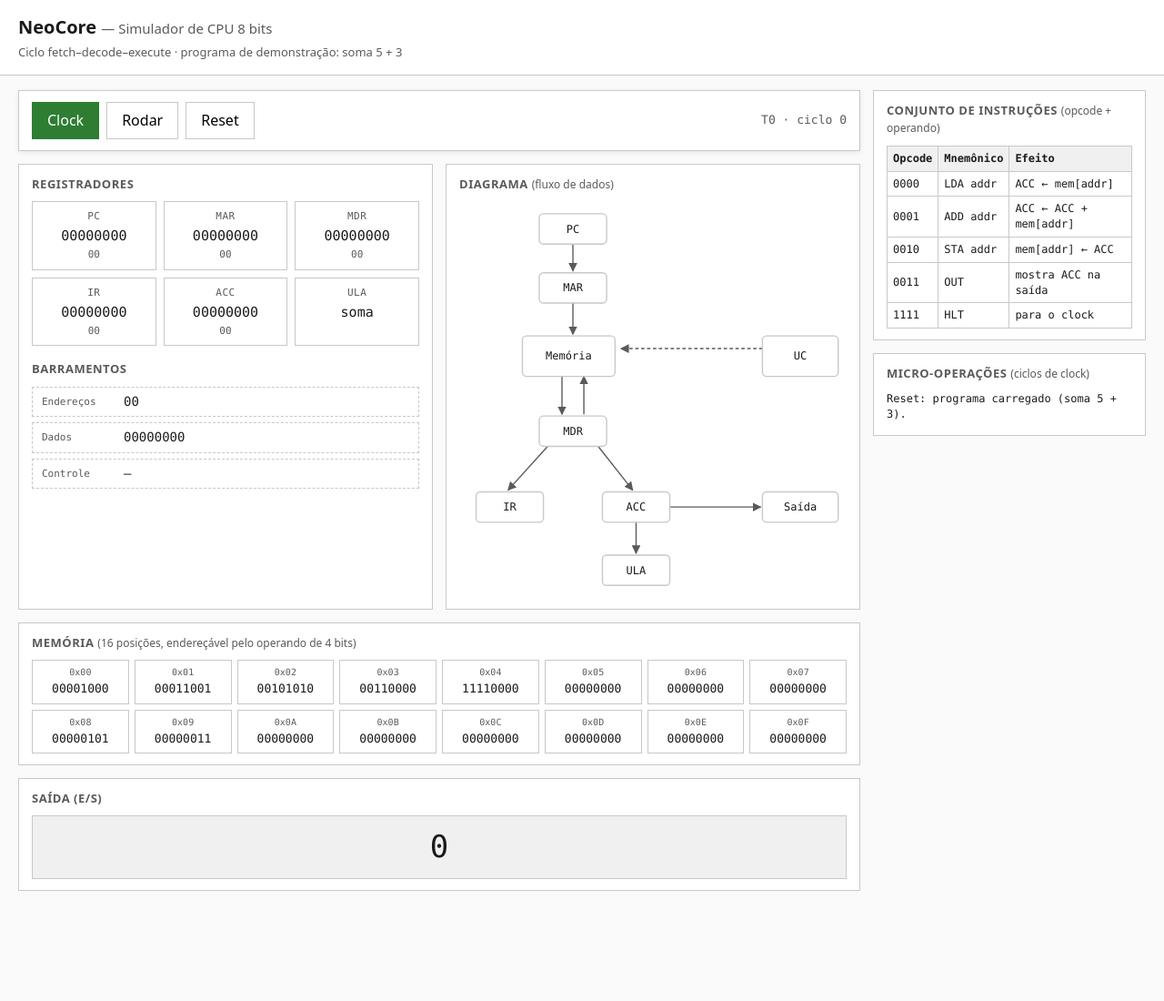
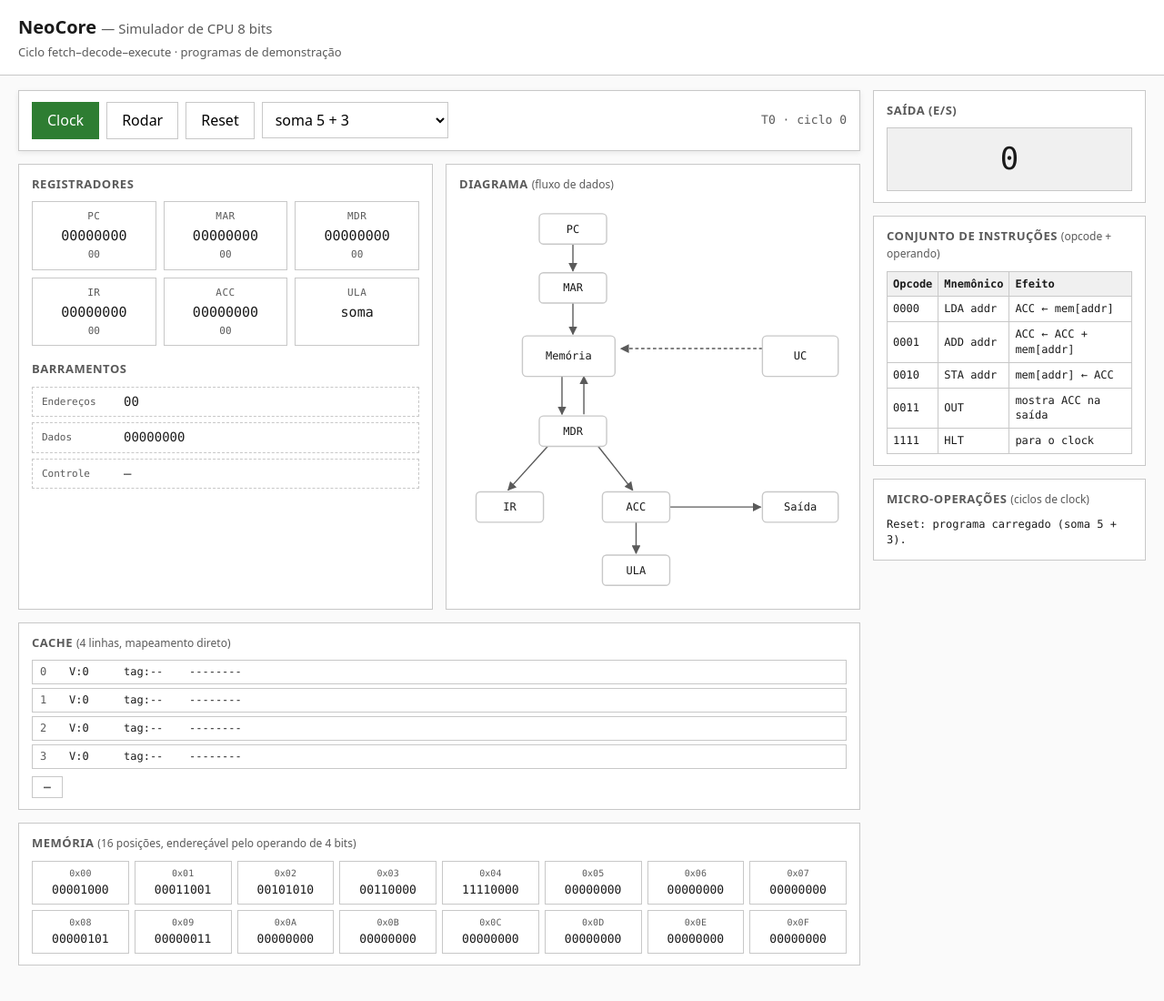
Before and after one commit to acLevi/NeoCore, a plain HTML site: page index.html in a window 1280 px wide. Shown: the whole page at 91% size. Before the commit the page ends 1027 px from the top, so only its background shows below. Drawn offline with Linux system fonts and the light colour scheme.

Commit message:
Cache hit/miss, seletor de programas e saída na barra lateral

```diff
--- a/index.html
+++ b/index.html
@@ -9,7 +9,7 @@
 <body>
   <header>
     <h1>NeoCore <span>— Simulador de CPU 8 bits</span></h1>
-    <p class="subtitulo">Ciclo fetch–decode–execute · programa de demonstração: soma 5 + 3</p>
+    <p class="subtitulo">Ciclo fetch–decode–execute · programas de demonstração</p>
   </header>
 
   <main>
@@ -19,6 +19,7 @@
         <button id="btn-step" class="primary">Clock</button>
         <button id="btn-run">Rodar</button>
         <button id="btn-reset">Reset</button>
+        <select id="program-select" title="Programa de demonstração"></select>
         <span class="status" id="status">T0</span>
       </section>
 
@@ -77,22 +78,27 @@
         </section>
       </div>
 
+      <!-- Cache -->
+      <section class="panel">
+        <h2>Cache <span class="hint">(4 linhas, mapeamento direto)</span></h2>
+        <div class="cache" id="cache"></div>
+        <div class="hitmiss" id="hitmiss">—</div>
+      </section>
+
       <!-- Memória -->
       <section class="panel">
         <h2>Memória <span class="hint">(16 posições, endereçável pelo operando de 4 bits)</span></h2>
         <div class="memory" id="memory"></div>
       </section>
 
-      <!-- E/S -->
+    </div><!-- /.sim -->
+
+    <!-- Legenda fixa -->
+    <aside class="legend">
       <section class="panel">
         <h2>Saída (E/S)</h2>
         <div class="output" id="output">0</div>
       </section>
-
-    </div><!-- /.sim -->
-
-    <!-- Legenda fixa -->
-    <aside class="legend">
       <section class="panel">
         <h2>Conjunto de instruções <span class="hint">(opcode + operando)</span></h2>
         <table class="isa">
--- a/script.js
+++ b/script.js
@@ -12,12 +12,38 @@ let signal = '—';    // sinal de controle corrente
 let halted = false;
 let cycle = 0;       // contador global de ciclos de clock
 let runTimer = null;
+const CACHE_SIZE = 4; // linhas da cache (mapeamento direto)
+let cache = [];       // [{ valid, tag, data }]
+let lastHit = null;   // null (sem leitura) | true (hit) | false (miss)
 
 const MNEMONIC = { 0x0: 'LDA', 0x1: 'ADD', 0x2: 'STA', 0x3: 'OUT', 0xF: 'HLT' };
 
 function bin8(v) { return (v & 0xFF).toString(2).padStart(8, '0'); }
 function hex2(v) { return (v & 0xFF).toString(16).padStart(2, '0').toUpperCase(); }
+function bin2(v) { return (v & 0x3).toString(2).padStart(2, '0'); }
 function v(id, txt) { document.getElementById(id).textContent = txt; }
+
+function readMemory(addr) {
+  const index = addr & 0x3;  // addr % 4
+  const tag = addr >> 2;     // addr / 4
+  const line = cache[index];
+  if (line.valid && line.tag === tag) {
+    lastHit = true;          // HIT: dado já está na cache
+    return line.data;
+  }
+  lastHit = false;           // MISS: busca na RAM e guarda na cache
+  line.valid = true;
+  line.tag = tag;
+  line.data = mem[addr];
+  return mem[addr];
+}
+function writeMemory(addr, value) {
+  mem[addr] = value;
+  const index = addr & 0x3;
+  const tag = addr >> 2;
+  const line = cache[index];
+  if (line.valid && line.tag === tag) line.data = value; // write-through
+}
 
 function buildMemory() {
   const box = document.getElementById('memory');
@@ -31,18 +57,71 @@ function buildMemory() {
   }
 }
 
+function buildCache() {
+  const box = document.getElementById('cache');
+  box.innerHTML = '';
+  for (let i = 0; i < CACHE_SIZE; i++) {
+    const line = document.createElement('div');
+    line.className = 'cache-line';
+    line.id = 'cache-' + i;
+    line.innerHTML =
+      '<span class="ci">' + i + '</span>' +
+      '<span class="cv" id="cv-' + i + '">V:0</span>' +
+      '<span class="ct" id="ct-' + i + '">tag:--</span>' +
+      '<span class="cd" id="cd-' + i + '">--------</span>';
+    box.appendChild(line);
+  }
+}
+
+const PROGRAMS = [
+  {
+    id: 'soma53',
+    label: 'soma 5 + 3',
+    load() {
+      mem = new Array(MEM_SIZE).fill(0);
+      mem[0]  = 0x08;  // LDA 8
+      mem[1]  = 0x19;  // ADD 9
+      mem[2]  = 0x2A;  // STA 10
+      mem[3]  = 0x30;  // OUT
+      mem[4]  = 0xF0;  // HLT
+      mem[8]  = 0x05;  // 5
+      mem[9]  = 0x03;  // 3
+      mem[10] = 0x00;  // resultado
+    }
+  },
+  {
+    id: 'soma55',
+    label: 'soma 5 + 5 (cache hit)',
+    load() {
+      mem = new Array(MEM_SIZE).fill(0);
+      mem[0]  = 0x08;  // LDA 8
+      mem[1]  = 0x18;  // ADD 8  → re-lê o endereço 8 (HIT na cache)
+      mem[2]  = 0x2A;  // STA 10
+      mem[3]  = 0x30;  // OUT
+      mem[4]  = 0xF0;  // HLT
+      mem[8]  = 0x05;  // 5
+      mem[10] = 0x00;  // resultado
+    }
+  }
+];
+let currentProgramId = 'soma53';
+
+function currentProgram() {
+  return PROGRAMS.find(p => p.id === currentProgramId) || PROGRAMS[0];
+}
 function loadProgram() {
-  mem = new Array(MEM_SIZE).fill(0);
-  // programa: soma 5 + 3
-  mem[0]  = 0x08;  // 0000 1000 = LDA 8
-  mem[1]  = 0x19;  // 0001 1001 = ADD 9
-  mem[2]  = 0x2A;  // 0010 1010 = STA 10
-  mem[3]  = 0x30;  // 0011 0000 = OUT
-  mem[4]  = 0xF0;  // 1111 0000 = HLT
-  // dados
-  mem[8]  = 0x05;  // 5
-  mem[9]  = 0x03;  // 3
-  mem[10] = 0x00;  // resultado
+  currentProgram().load();
+}
+function buildProgramSelect() {
+  const sel = document.getElementById('program-select');
+  sel.innerHTML = '';
+  PROGRAMS.forEach(p => {
+    const opt = document.createElement('option');
+    opt.value = p.id;
+    opt.textContent = p.label;
+    sel.appendChild(opt);
+  });
+  sel.value = currentProgramId;
 }
 
 function setActive(ids) {
@@ -76,9 +155,9 @@ function tick() {
       log('T0 · MAR ← PC  (' + hex2(mar) + ')');
       step = 1; break;
     case 1: // T1: MDR ← mem[MAR]
-      mdr = mem[mar]; signal = 'Read';
+      mdr = readMemory(mar); signal = 'Read';
       setActive(['reg-mar', 'mem-' + mar, 'reg-mdr', 'bus-dados', 'd-mar', 'd-mem', 'd-mdr', 'd-w-mar-mem', 'd-w-mem-mdr']);
-      log('T1 · MDR ← mem[' + hex2(mar) + ']  = ' + bin8(mdr));
+      log('T1 · MDR ← mem[' + hex2(mar) + ']  = ' + bin8(mdr) + (lastHit ? ' · cache HIT' : ' · cache MISS'));
       step = 2; break;
     case 2: // T2: IR ← MDR
       ir = mdr; signal = 'LoadIR';
@@ -121,9 +200,9 @@ function tick() {
 
     case 6: // T6
       if (currentOp === 0x0 || currentOp === 0x1) { // LDA / ADD: MDR ← mem[MAR]
-        mdr = mem[mar]; signal = 'Read';
+        mdr = readMemory(mar); signal = 'Read';
         setActive(['reg-mar', 'mem-' + mar, 'reg-mdr', 'bus-dados', 'd-mar', 'd-mem', 'd-mdr', 'd-w-mar-mem', 'd-w-mem-mdr']);
-        log('T6 · MDR ← mem[' + hex2(mar) + ']  = ' + bin8(mdr));
+        log('T6 · MDR ← mem[' + hex2(mar) + ']  = ' + bin8(mdr) + (lastHit ? ' · cache HIT' : ' · cache MISS'));
       } else if (currentOp === 0x2) { // STA: MDR ← ACC
         mdr = acc; signal = 'LoadMDR';
         setActive(['reg-acc', 'reg-mdr', 'bus-dados', 'd-acc', 'd-mdr']);
@@ -141,7 +220,7 @@ function tick() {
         setActive(['reg-acc', 'reg-mdr', 'reg-ula', 'bus-dados', 'd-acc', 'd-mdr', 'd-ula', 'd-w-acc-ula']);
         log('T7 · ACC ← ACC + MDR  = ' + bin8(acc) + ' (' + acc + ')');
       } else if (currentOp === 0x2) { // STA: mem[MAR] ← MDR
-        mem[mar] = mdr; signal = 'Write';
+        writeMemory(mar, mdr); signal = 'Write';
         setActive(['reg-mdr', 'mem-' + mar, 'bus-dados', 'd-mdr', 'd-mem', 'd-w-mdr-mem']);
         log('T7 · mem[' + hex2(mar) + '] ← MDR  = ' + bin8(mdr));
       }
@@ -163,6 +242,16 @@ function render() {
   for (let i = 0; i < MEM_SIZE; i++) {
     document.getElementById('mem-' + i).querySelector('.val').textContent = bin8(mem[i]);
   }
+  // cache
+  for (let i = 0; i < CACHE_SIZE; i++) {
+    const line = cache[i];
+    v('cv-' + i, 'V:' + (line.valid ? '1' : '0'));
+    v('ct-' + i, 'tag:' + (line.valid ? bin2(line.tag) : '--'));
+    v('cd-' + i, line.valid ? bin8(line.data) : '--------');
+  }
+  const hm = document.getElementById('hitmiss');
+  if (lastHit === null) { hm.textContent = '—'; hm.className = 'hitmiss'; }
+  else { hm.textContent = lastHit ? 'HIT' : 'MISS'; hm.className = 'hitmiss ' + (lastHit ? 'hit' : 'miss'); }
   document.getElementById('output').textContent = disp;
   document.getElementById('status').textContent = halted ? 'halt' : ('T' + step + ' · ciclo ' + cycle);
 }
@@ -181,15 +270,20 @@ function reset() {
   stopRun();
   pc = mar = mdr = ir = acc = disp = 0;
   step = 0; currentOp = 0; signal = '—'; halted = false; cycle = 0;
+  cache = Array.from({ length: CACHE_SIZE }, () => ({ valid: false, tag: 0, data: 0 }));
+  lastHit = null;
   loadProgram();
   clearActive(); clearLog();
-  log('Reset: programa carregado (soma 5 + 3).', true);
+  log('Reset: programa carregado (' + currentProgram().label + ').', true);
   render();
 }
 
 document.getElementById('btn-step').addEventListener('click', tick);
 document.getElementById('btn-run').addEventListener('click', () => { if (runTimer) stopRun(); else startRun(); });
 document.getElementById('btn-reset').addEventListener('click', reset);
+document.getElementById('program-select').addEventListener('change', (e) => { currentProgramId = e.target.value; reset(); });
 
 buildMemory();
+buildCache();
+buildProgramSelect();
 reset();
--- a/styles.css
+++ b/styles.css
@@ -75,6 +75,7 @@ button { font: inherit; padding: 8px 16px; border: 1px solid var(--border); back
 button:hover { background: #f0f0f0; }
 button.primary { background: var(--active); color: #fff; border-color: var(--active); }
 button.primary:hover { background: #256a29; }
+select { font: inherit; padding: 7px 10px; border: 1px solid var(--border); background: var(--panel); cursor: pointer; }
 .status { margin-left: auto; font-size: 13px; color: var(--muted); font-family: "JetBrains Mono", Consolas, monospace; }
 
 /* Log */
@@ -112,3 +113,29 @@ button.primary:hover { background: #256a29; }
 .diagram-svg .active rect { fill: var(--active-bg); stroke: var(--active); }
 .diagram-svg .active text { fill: var(--active); }
 .diagram-svg line.active { stroke: var(--active); stroke-width: 2.5; }
+
+/* Cache */
+.cache { display: flex; flex-direction: column; gap: 4px; }
+.cache-line {
+  display: grid;
+  grid-template-columns: 24px 52px 64px 1fr;
+  gap: 8px;
+  align-items: center;
+  border: 1px solid var(--border);
+  padding: 4px 8px;
+  font-family: "JetBrains Mono", Consolas, monospace;
+  font-size: 12px;
+}
+.cache-line .ci { color: var(--muted); }
+.hitmiss {
+  display: inline-block;
+  margin-top: 8px;
+  padding: 2px 12px;
+  border: 1px solid var(--border);
+  font-family: "JetBrains Mono", Consolas, monospace;
+  font-size: 13px;
+  font-weight: 600;
+  color: var(--muted);
+}
+.hitmiss.hit { color: #fff; background: var(--active); border-color: var(--active); }
+.hitmiss.miss { color: #fff; background: #c0392b; border-color: #c0392b; }
```
Also changed, not shown: 1 other file.
